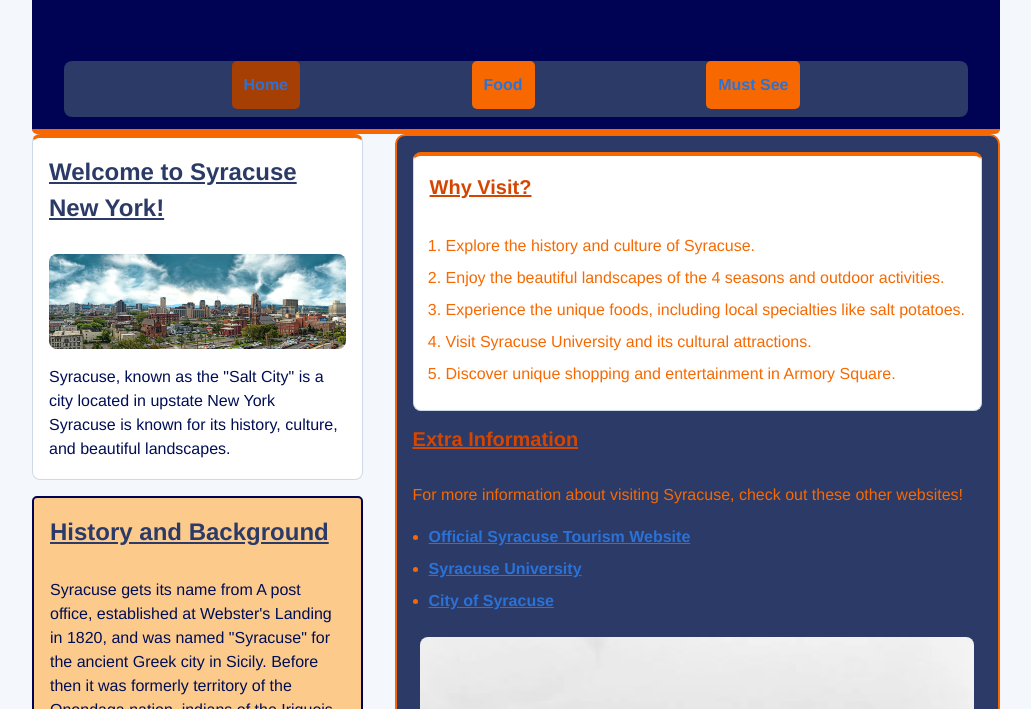
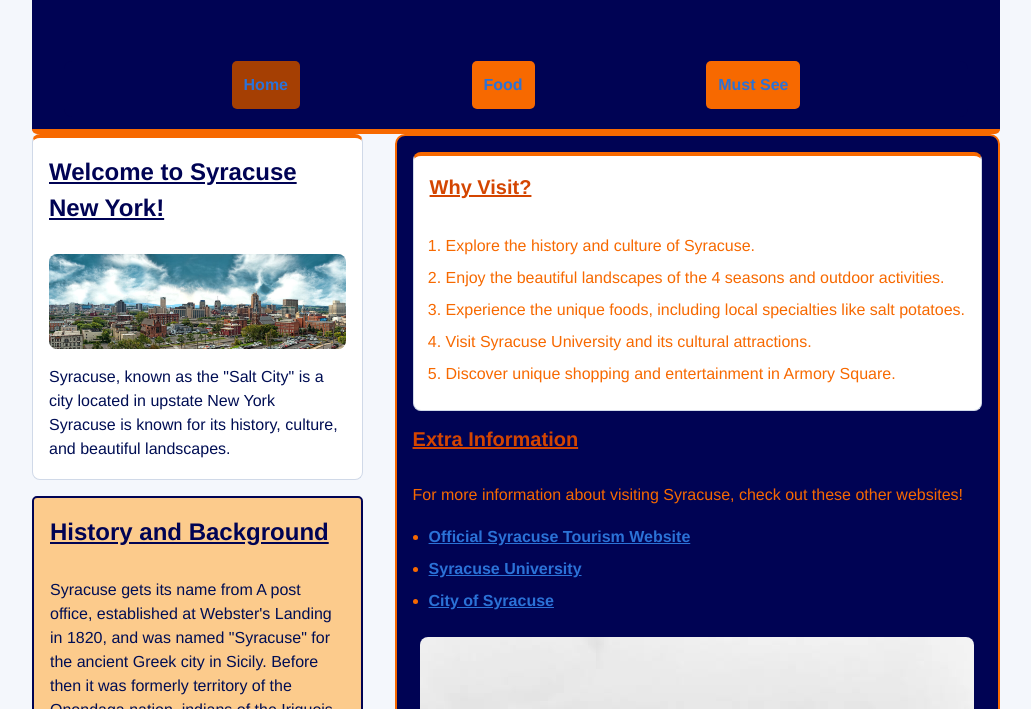
Before and after one commit to CIS-130/Team-4, a plain HTML site: page index.html in a window 1280 px wide. Shown: the part 91-800 px from the top of the page, without its empty margins (124-1155 px from the left). Drawn offline with Linux system fonts and the light colour scheme.

Commit message:
nav color change

```diff
--- a/styles/styles.css
+++ b/styles/styles.css
@@ -181,7 +181,7 @@ footer{
 :root {
     --primary-color: #F76900;
     --primary-hover: #D44500;
-    --secondary-color: #2B3A67;
+    --secondary-color: #000354;
     --text-navy: #000E54;
     --page-bg: #F4F7FC;
     --box-bg: #FFF6EE;
```
